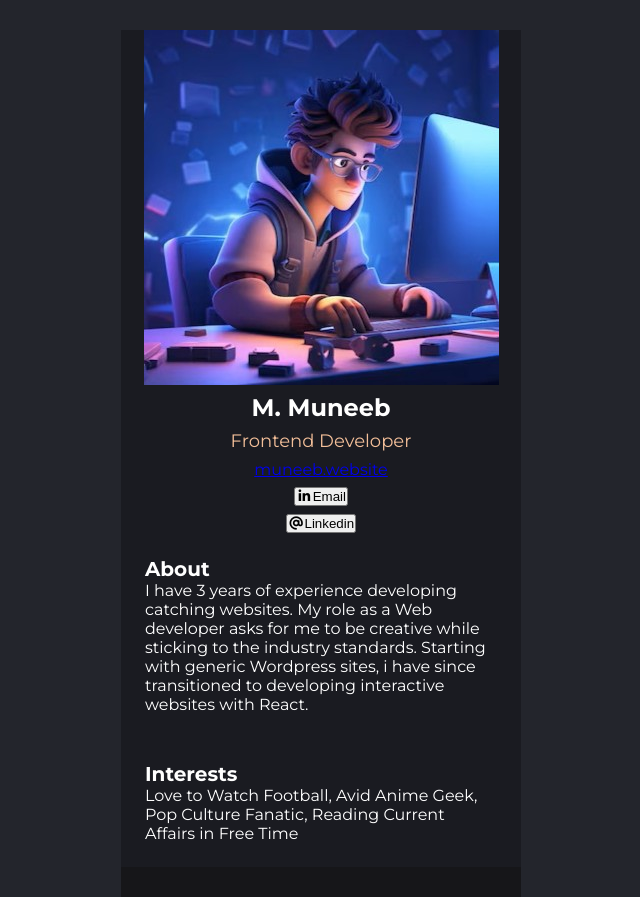
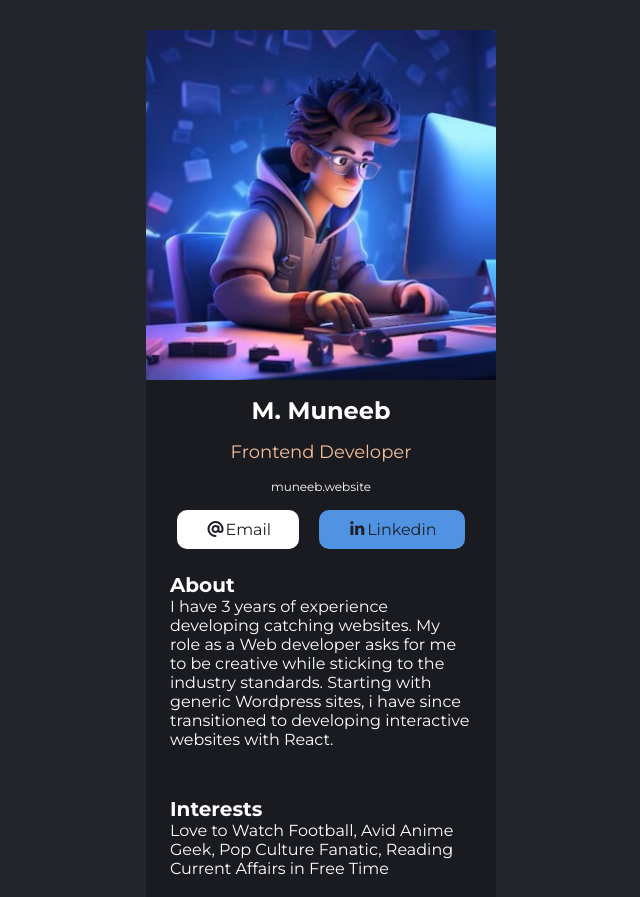
Before and after one commit to mmuneeb1000/business-card-with-react, a React (Vite) app in the folder my-app/: page / in a window 1280 px wide. Shown: the top 897 px of the page, without its empty margins (319-959 px from the left). Built offline with nearby package versions, Linux system fonts and the light colour scheme.

Commit message:
classes updated

```diff
--- a/my-app/src/components/Footer.jsx
+++ b/my-app/src/components/Footer.jsx
@@ -1,18 +1,18 @@
 export default function Footer() {
   return (
     <footer className="footer-section">
-      <span>
+      <a>
         <i class="fa-brands fa-x-twitter"></i>
-      </span>
-      <span>
+      </a>
+      <a>
         <i class="fa-brands fa-instagram"></i>
-      </span>
-      <span>
+      </a>
+      <a>
         <i class="fa-brands fa-facebook-f"></i>
-      </span>
-      <span>
+      </a>
+      <a>
         <i class="fa-brands fa-github-alt"></i>
-      </span>
+      </a>
     </footer>
   );
 }
--- a/my-app/src/components/Info.jsx
+++ b/my-app/src/components/Info.jsx
@@ -4,13 +4,17 @@ export default function Info() {
       <img src="/src/images/profile-id.jpg" />
       <h1>M. Muneeb</h1>
       <h3>Frontend Developer</h3>
-      <a href="#">muneeb.website</a>
-      <button>
-        <i class="fa-brands fa-linkedin-in"></i>Email
-      </button>
-      <button>
-        <i class="fa-solid fa-at"></i>Linkedin
-      </button>
+      <a className="website-link" href="#">
+        muneeb.website
+      </a>
+      <div className="button-container">
+        <a className="email-btn" href="#">
+          <i class="fa-solid fa-at"></i>Email
+        </a>
+        <a className="linkedin-btn" href="#">
+          <i class="fa-brands fa-linkedin-in"></i>Linkedin
+        </a>
+      </div>
     </section>
   );
 }
--- a/my-app/src/index.css
+++ b/my-app/src/index.css
@@ -6,7 +6,7 @@
 body {
   font-family: "Montserrat", sans-serif;
   font-size: 16px;
-  width: 400px;
+  width: 350px;
   background-color: #23252c;
   margin: 30px auto;
 }
@@ -50,13 +50,35 @@ h3 {
   flex-direction: column;
   justify-content: center;
   align-items: center;
-  gap: 8px;
+  gap: 16px;
   img {
     width: 100%;
     height: 100%;
     object-fit: cover;
   }
-  button {
-    display: inline-block;
-  }
 }
+.button-container {
+  display: flex;
+  align-items: center;
+  gap: 20px;
+}
+
+.email-btn,
+.linkedin-btn {
+  color: #1e1f26;
+  text-decoration: none;
+  padding: 10px 28px;
+  background-color: white;
+  border-radius: 10px;
+  gap: 10px;
+}
+
+.linkedin-btn {
+  background-color: #5093e2;
+}
+
+.website-link {
+  font-size: 12px;
+  text-decoration: none;
+  color: white;
+}
```
